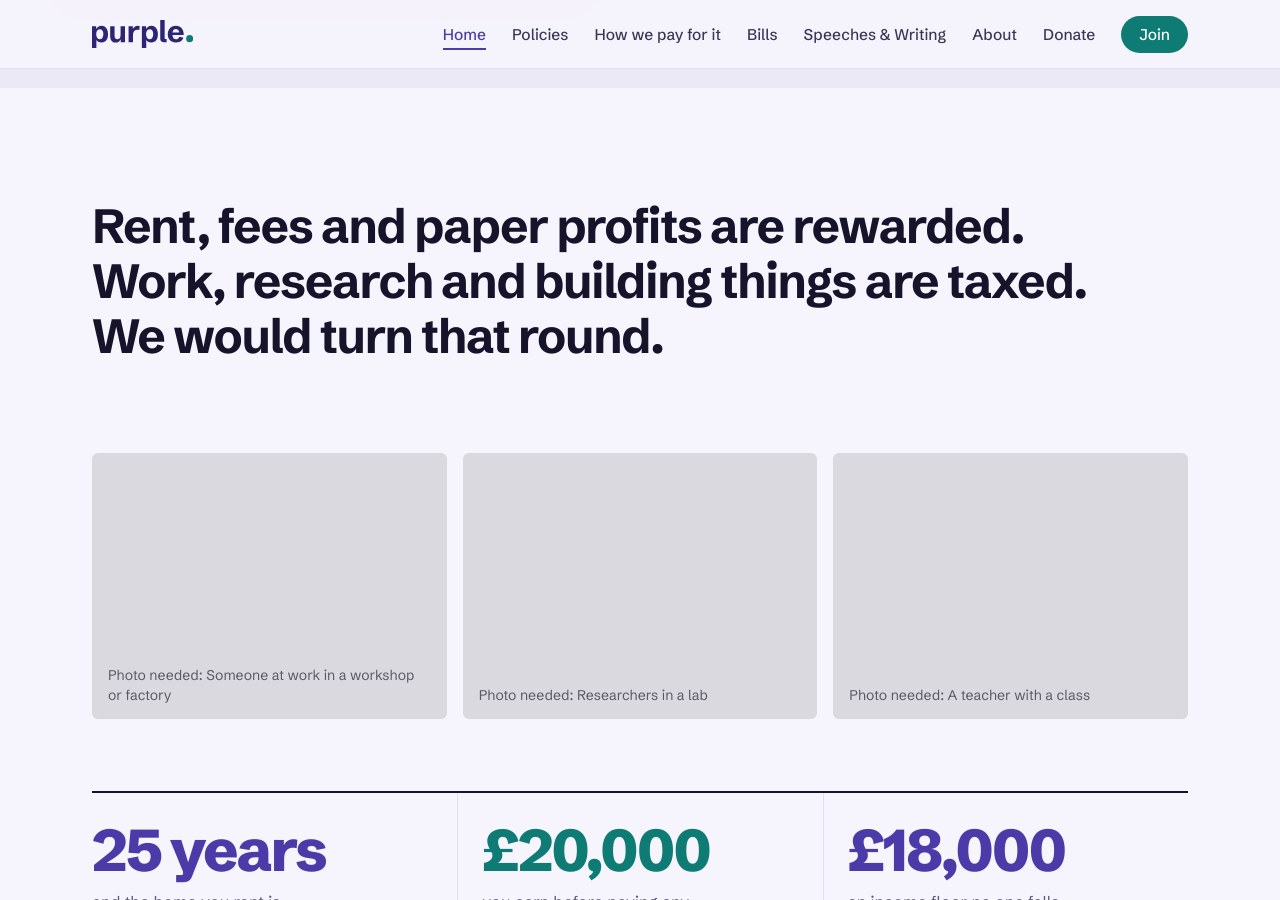
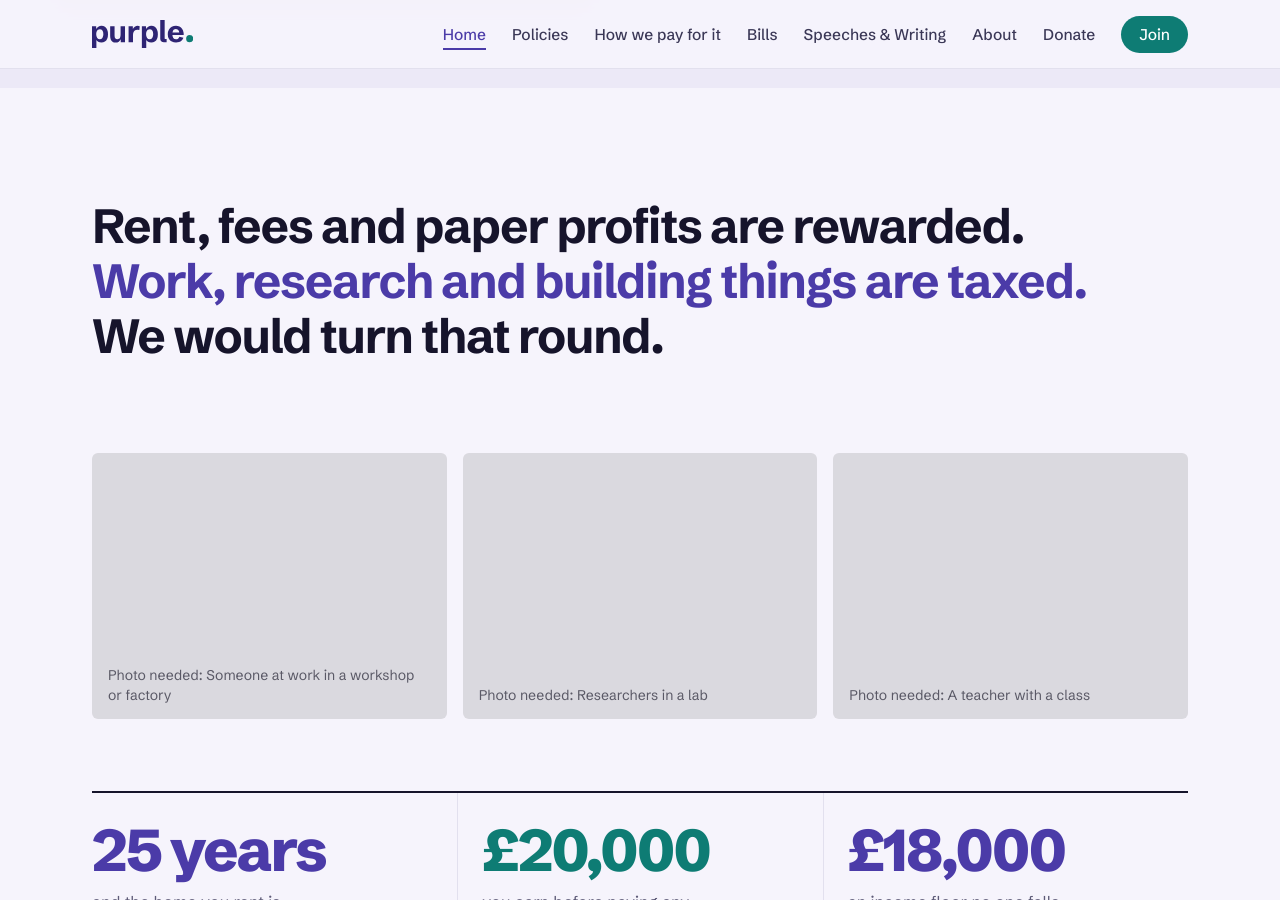
Before and after one commit to Purple-Party-uk/purple, a Jekyll site: the page built from index.html, in a window 1280 px wide and 900 px high, scrolled down 1415 px. Built offline with Jekyll 4.4.1, drawn with Linux system fonts in a browser that asks for light colours; some of the changed text lies outside the part shown.

Commit message:
Restore violet highlights in the statement and feature headlines (#20)
Claude-Session: https://claude.ai/code/session_016kdNgxDW75Fo21PnHE7C5J

Co-authored-by: Claude <noreply@anthropic.com>

```diff
--- a/assets/css/style.css
+++ b/assets/css/style.css
@@ -583,8 +583,6 @@ body.dark-top main{margin-top:-68px;}
 /* Hero second line: solid teal, not outlined */
 .hero2 h1 em{color:#9FE3DA;-webkit-text-stroke:0;}
 
-/* One colour per headline */
-.statement span,.feature-band h2 span,.afford h2 span{color:inherit;}
 
 /* "Can Britain afford this?": a flat band, not a striped card */
 .afford{background:var(--wash);padding:80px 0;}
--- a/index.html
+++ b/index.html
@@ -30,7 +30,7 @@ title: Purple
 </div></section>
 
 <section class="statement"><div class="wrap">
-  <p class="reveal">Rent, fees and paper profits are rewarded. Work, research and building things are taxed. We would turn that round.</p>
+  <p class="reveal">Rent, fees and paper profits are rewarded. <span>Work, research and building things are taxed.</span> We would turn that round.</p>
 </div></section>
 
 <section class="photo-strip"><div class="wrap strip-grid">
@@ -58,7 +58,7 @@ title: Purple
 </div></section>
 
 <section class="feature-band"><div class="wrap feature-grid">
-  <h2 class="reveal">Rent today buys your landlord a house. Under Purple, it buys you one.</h2>
+  <h2 class="reveal">Rent today buys your landlord a house. <span>Under Purple, it buys you one.</span></h2>
   <div class="reveal">
     <p>Almost every rented home becomes rent-to-buy. Each payment buys you a share, and within 25 years the home is yours. The Debt Jubilee pays off up to £100,000 of it on day one. Your payments never rise faster than wages, and your share comes with you when you move.</p>
     <a class="btn violet" href="{{ rtb.url | relative_url }}">See how rent to buy works</a>
@@ -70,7 +70,7 @@ title: Purple
 {% assign vat = site.policies | where: "key", "vat" | first %}
 {% assign media = site.policies | where: "key", "media-reform" | first %}
 <section class="feature-band"><div class="wrap feature-grid">
-  <h2 class="reveal">No more 20% VAT at the till. And most businesses stop collecting it.</h2>
+  <h2 class="reveal">No more 20% VAT at the till. <span>And most businesses stop collecting it.</span></h2>
   <div class="reveal">
     <p>Clothes, phone bills, petrol, repairs, haircuts: everyday spending comes out of VAT altogether, and the law makes sure shops pass the cut on. VAT stays only on luxuries and on things like gambling, tobacco and flights.</p>
     <p>For businesses, that means no registration and no quarterly returns, unless you sell luxury goods, gambling, payday loans or flights. Pubs and corner shops are spared too: the tax on alcohol and tobacco is paid by the producer.</p>
```
